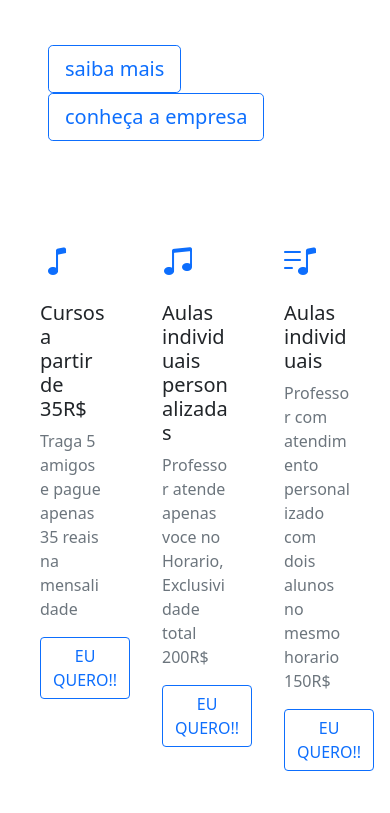
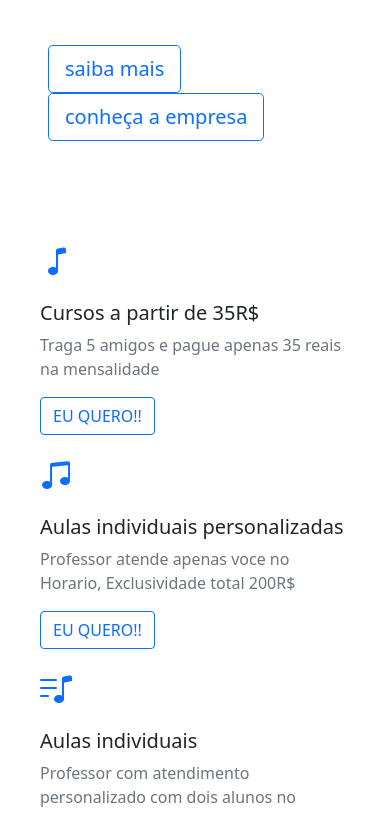
Before and after one commit to wesleyxs/projettoharmonia, a plain HTML site: page index.html in a window 390 px wide. Shown: the part 278-1091 px from the top of the page. Drawn offline with nearby package versions, Linux system fonts and the light colour scheme.

Commit message:
responsividade dos cardes

```diff
--- a/index.html
+++ b/index.html
@@ -95,7 +95,7 @@
   <div class="container mb-5">
     <div class="row">
       <!--primeiro card-->
-      <div class="col-4">
+      <div class="col-12 col-md-4 aos-init aos-animate"data-aos="fade-up">
         <div class="card border-0">
           <i class="bi bi-music-note text-primary ms-3" style="font-size:2rem"></i>
           <div class="card-body">
@@ -106,7 +106,7 @@
         </div>
       </div>
       <!--segundo card-->
-      <div class="col-4">
+      <div class="col-12 col-md-4 aos-init aos-animate" data-aos="fade-up" data-aos-delay="50">
         <div class="card border-0">
           <i class="bi bi-music-note-beamed text-primary ms-3" style="font-size:2rem"></i>
           <div class="card-body">
@@ -118,7 +118,7 @@
       </div>
       <!--terceiro card-->
 
-      <div class="col-4">
+      <div class="col-12 col-md-4 aos-init aos-animate" data-aos="fade-up" data-aos-delay="100" >
         <div class="card border-0">
           <i class="bi bi-music-note-list text-primary ms-3"style="font-size:2rem"></i>
           <div class="card-body">
```
